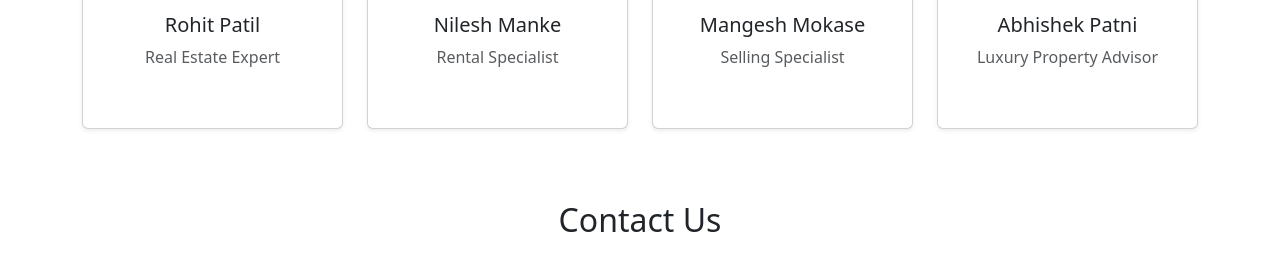
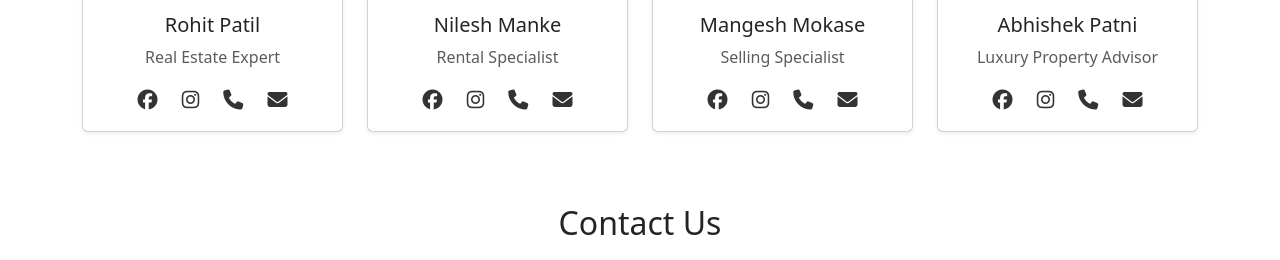
Before and after one commit to nileshmanke/Real-E-State, a plain HTML site: page index.html in a window 1280 px wide. Shown: the part 1527-1787 px from the top of the page. Drawn offline with nearby package versions, Linux system fonts and the light colour scheme.

Commit message:
resolev icon issue in agents section

```diff
--- a/index.html
+++ b/index.html
@@ -6,6 +6,7 @@
     <title>Find Your Perfect Hom</title>
     <link rel="stylesheet" href="style.css">
     <link href="https://cdn.jsdelivr.net/npm/bootstrap@5.3.3/dist/css/bootstrap.min.css" rel="stylesheet" integrity="sha384-QWTKZyjpPEjISv5WaRU9OFeRpok6YctnYmDr5pNlyT2bRjXh0JMhjY6hW+ALEwIH" crossorigin="anonymous">
+    <link rel="stylesheet" href="https://cdnjs.cloudflare.com/ajax/libs/font-awesome/6.7.2/css/all.min.css" integrity="sha512-Evv84Mr4kqVGRNSgIGL/F/aIDqQb7xQ2vcrdIwxfjThSH8CSR7PBEakCr51Ck+w+/U6swU2Im1vVX0SVk9ABhg==" crossorigin="anonymous" referrerpolicy="no-referrer" />
     <link rel="stylesheet" href="https://cdnjs.cloudflare.com/ajax/libs/font-awesome/6.7.2/css/all.min.css" integrity="sha512-Evv84Mr4kqVGRNSgIGL/F/aIDqQb7xQ2vcrdIwxfjThSH8CSR7PBEakCr51Ck+w+/U6swU2Im1vVX0SVk9ABhg==" crossorigin="anonymous" referrerpolicy="no-referrer" />
   </head>
   <body>
--- a/style.css
+++ b/style.css
@@ -83,7 +83,7 @@
 .footer ul li a:hover {
     color: #f8d210;
 }
-.social-icons a {
+.footer .social-icons a {
     color: white;
     font-size: 18px;
     margin-right: 15px;
```
Also changed, not shown: script.js (line endings or trailing spaces).
